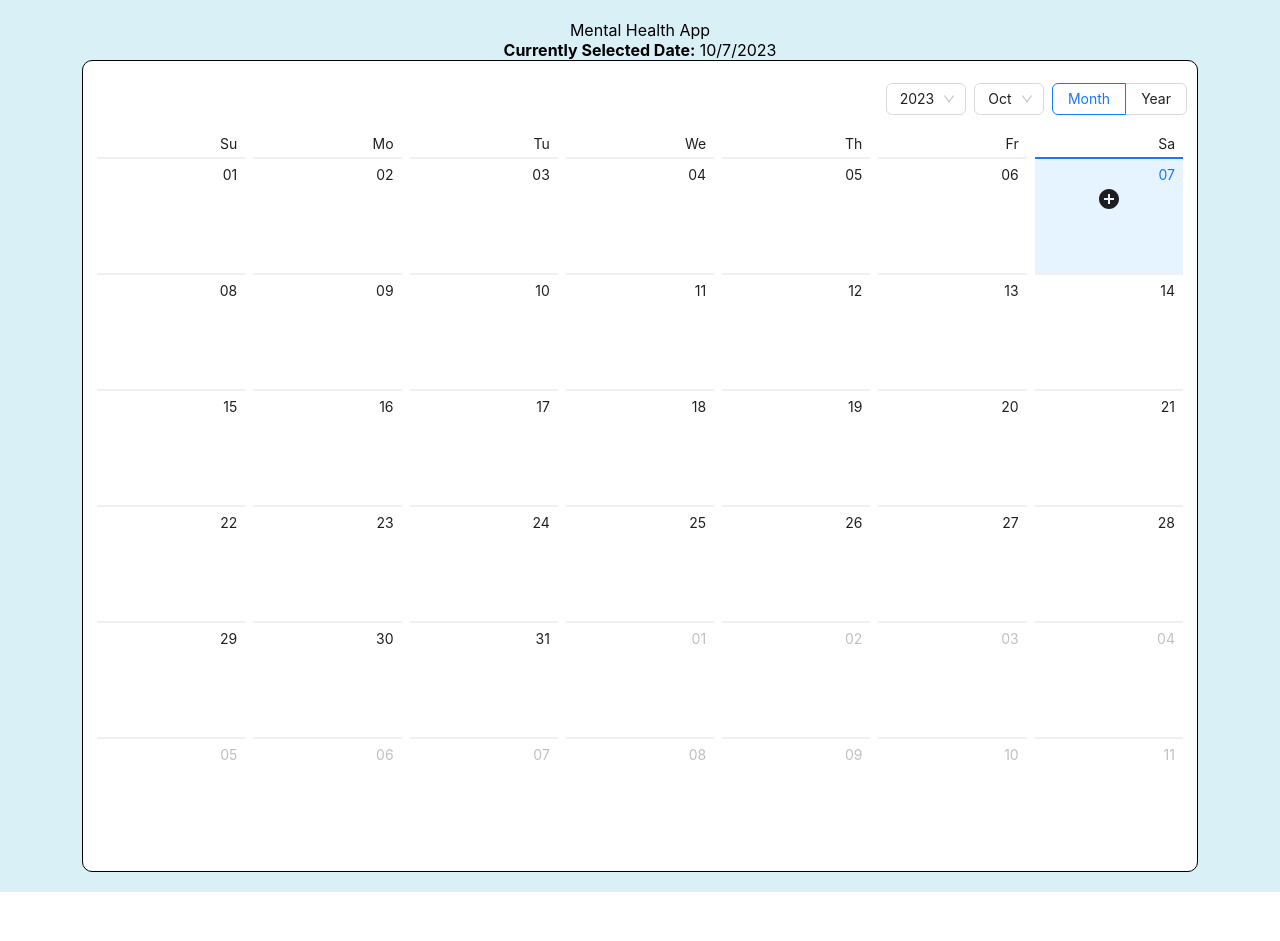
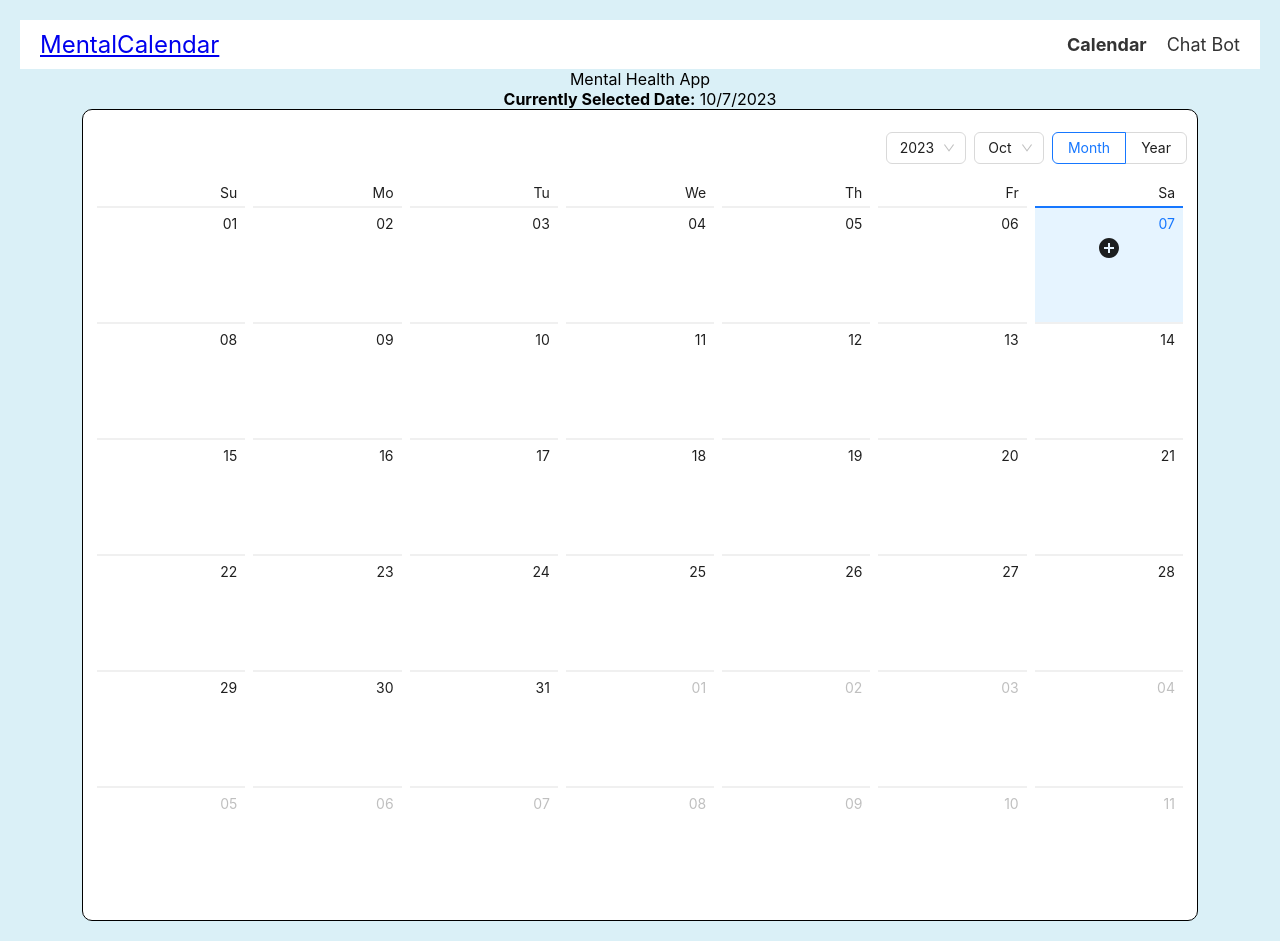
Before and after one commit to bquach1/sasehack2023, a React (Create React App) app: page /calendar in a window 1280 px wide. Before the commit the page ends 892 px from the top, so only its background shows below. Built offline with nearby package versions, Linux system fonts and the light colour scheme.

Commit message:
added jank navbar

```diff
--- /dev/null
+++ b/src/Navbar.css
@@ -0,0 +1,41 @@
+/* NavBar.css */
+
+.nav {
+    background-color: #fff; /* Background color for the navbar */
+    color: #333; /* Text color for the navbar items */
+    padding: 10px 20px; /* Padding around the navbar */
+    display: flex;
+    justify-content: space-between;
+    align-items: center;
+  }
+
+  .navbar_title {
+    font-size: 24px; /* Font size for the title */
+    margin: 0;
+  }
+
+  ul {
+    list-style-type: none; /* Remove default list styling */
+    margin: 0;
+    padding: 0;
+    display: flex;
+    gap: 20px; /* Spacing between navbar items */
+  }
+
+  .navbar_calendar,
+  .navbar_bot {
+    text-decoration: none;
+    color: #333; /* Text color for navbar items */
+    font-size: 18px; /* Font size for navbar items */
+    transition: color 0.3s; /* Smooth color transition on hover */
+  }
+
+  .navbar_calendar:hover,
+  .navbar_bot:hover {
+    color: #ff5733; /* Change text color on hover */
+  }
+
+  /* Style for the active link */
+  .active {
+    font-weight: bold; /* Make the active link text bold */
+  }
--- /dev/null
+++ b/src/Navbar.js
@@ -0,0 +1,29 @@
+import { Link, useMatch, useResolvedPath } from "react-router-dom";
+import './Navbar.css';
+
+export default function NavBar() {
+    return (
+        <nav className="nav">
+            <Link to="/" >
+                <p className="navbar_title">MentalCalendar</p>
+            </Link>
+            <ul>
+                <CustomLink className='navbar_calendar' to="/calendar">Calendar</CustomLink>
+                <CustomLink className='navbar_bot' to="/chatbot">Chat Bot</CustomLink>
+            </ul>
+        </nav>
+    );
+}
+
+function CustomLink({ to, children, ...props }) {
+    const resolvedPath = useResolvedPath(to);
+    const isActive = useMatch({ path: resolvedPath.pathname, end: true });
+
+    return (
+        <li className={isActive ? "active" : ""}>
+            <Link to={to} {...props}>
+                {children}
+            </Link>
+        </li>
+    );
+}
--- a/src/screens/calendar.js
+++ b/src/screens/calendar.js
@@ -3,6 +3,7 @@ import { Calendar, Modal, Rate } from "antd";
 import styled from "styled-components";
 import AddIcon from "@mui/icons-material/AddCircle";
 import CircleIcon from "@mui/icons-material/Circle";
+import NavBar from "../Navbar";
 
 const CalendarWrapper = styled.div`
   background-color: #daf0f7;
@@ -73,6 +74,7 @@ const CalendarPage = () => {
   return (
     <CalendarWrapper>
       <div style={{ display: "flex", flexDirection: "column" }}>
+        <NavBar/>
         <span>Mental Health App</span>
         <span>
           <strong>Currently Selected Date:</strong> {currentDate}
--- /dev/null
+++ b/src/screens/chatbot.js
@@ -0,0 +1,3 @@
+import React from "react";
+import { Button } from "antd";
+import { useNavigate } from "react-router-dom";
```
